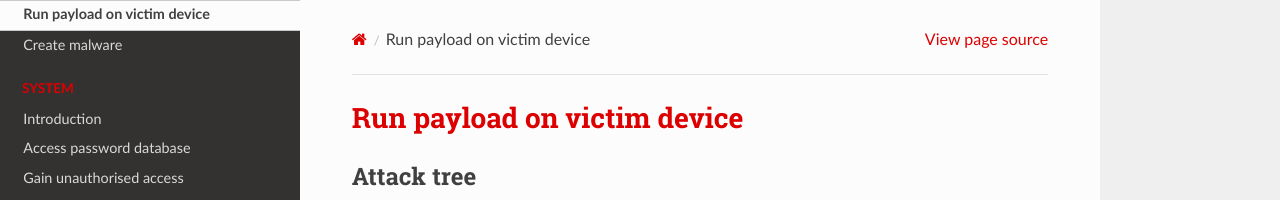
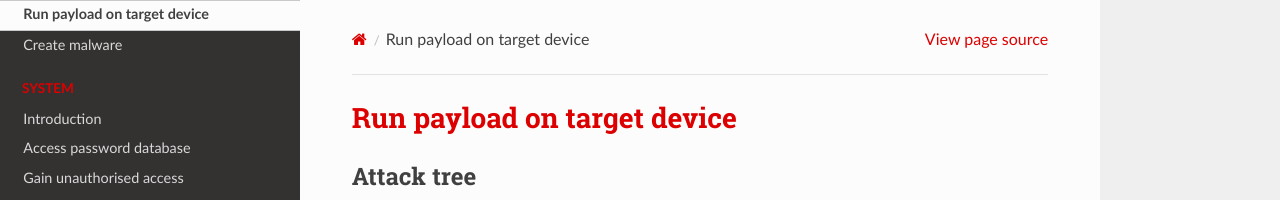
Before and after one commit to tymyrddin/red-basic, a Sphinx documentation site: the page built from source/docs/malware/Target-device.md, in a window 1280 px wide. Shown: the top 200 px of the page. Built offline with Sphinx 7.4.7 and the Read the Docs theme 2.0.0, drawn with Linux system fonts in a browser that asks for light colours.

Commit message:
Target device

```diff
--- a/source/docs/malware/Target-device.md
+++ b/source/docs/malware/Target-device.md
@@ -1,4 +1,4 @@
-# Run payload on victim device
+# Run payload on target device
 
 ## Attack tree
 
```
